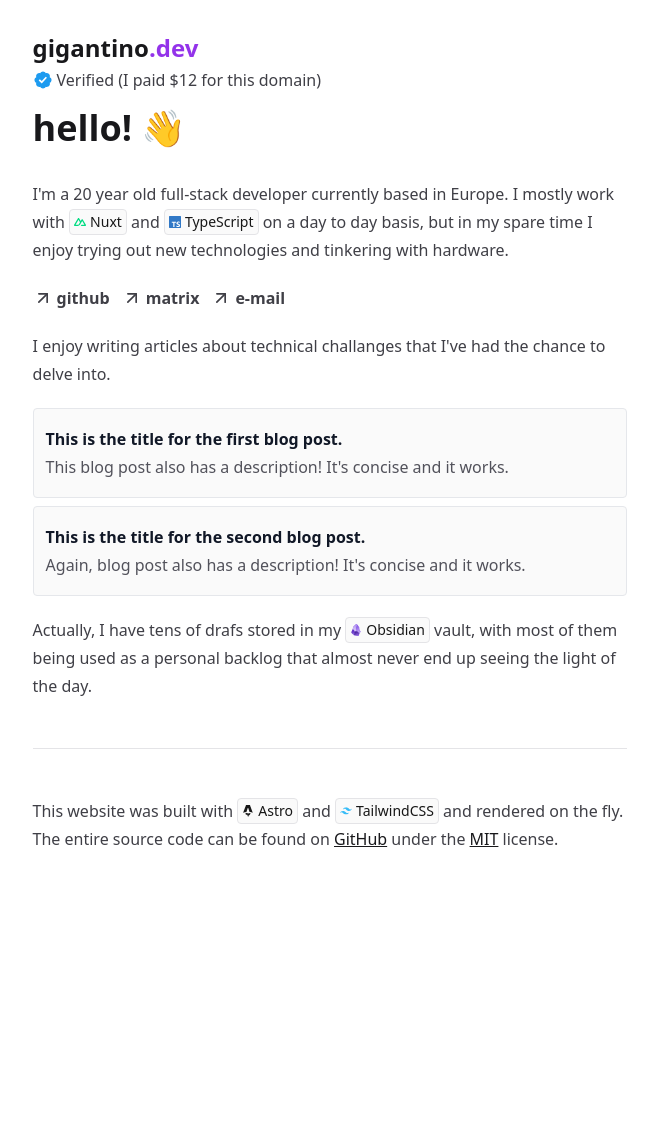
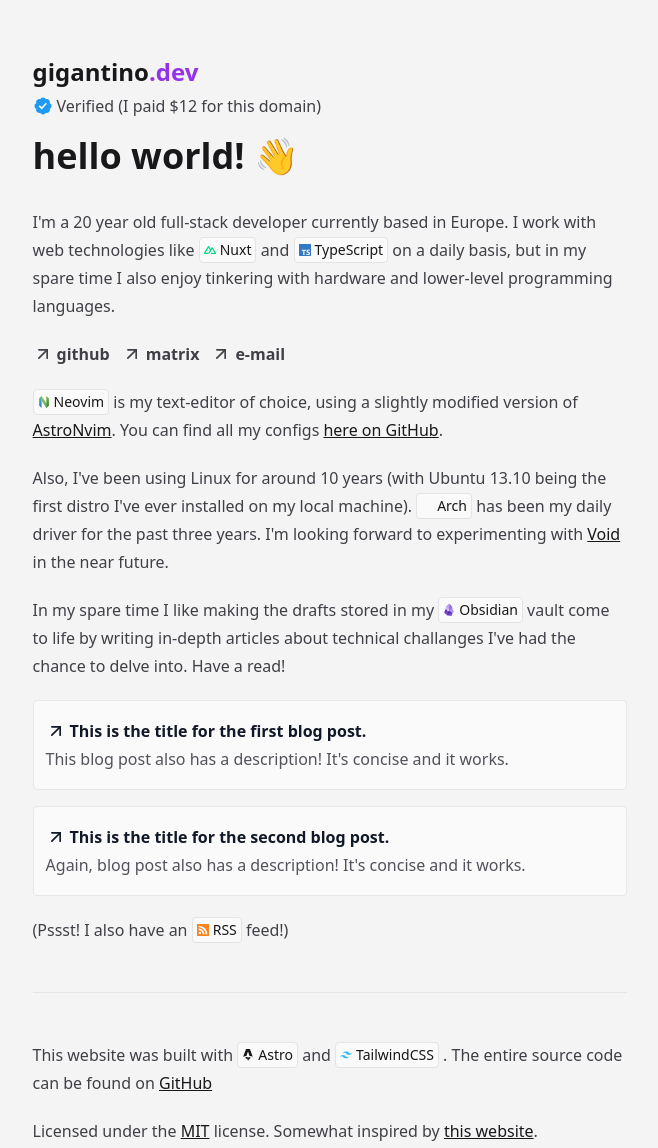
Before and after one commit to gigantino/www, an Astro site: page / in a window 1280 px wide. Shown: the whole page, without its empty margins (310-968 px from the left). Before the commit the page ends 885 px from the top, so only its background shows below. Built offline with nearby package versions, Linux system fonts and the light colour scheme; Astro itself is replaced by a stand-in of ours.

Commit message:
feat: add rss feed, improve homepage, minor fixes

```diff
--- a/package.json
+++ b/package.json
@@ -11,6 +11,7 @@
   },
   "dependencies": {
     "@astrojs/mdx": "^1.1.0",
+    "@astrojs/rss": "^3.0.0",
     "@astrojs/sitemap": "^3.0.0",
     "@astrojs/tailwind": "^5.0.0",
     "@astrojs/vercel": "^5.0.1",
--- a/src/components/Badge.astro
+++ b/src/components/Badge.astro
@@ -11,7 +11,7 @@
 ---
 
 <a
-  class="inline-flex items-center gap-1 rounded border border-zinc-200 bg-zinc-50 p-1 text-sm leading-4 text-neutral-900 no-underline dark:border-zinc-700 dark:bg-zinc-800 dark:text-zinc-100"
+  class="inline-flex items-center gap-1 rounded border border-zinc-200 bg-zinc-50 p-1 text-sm leading-4 text-neutral-900 no-underline hover:underline dark:border-zinc-700 dark:bg-zinc-800 dark:text-zinc-100"
   href={href}
 >
   <Icon name={type} class="h-3 w-3" />
--- a/src/components/Links.astro
+++ b/src/components/Links.astro
@@ -25,9 +25,9 @@
 <div class="not-prose flex gap-3">
   {
     links.map((link) => (
-      <a href={link.href} class="group flex items-center gap-1">
+      <a href={link.href} class="flex items-center gap-1 hover:underline">
         <Icon name="external-link" class="h-5 w-5" />
-        <span class="font-bold group-hover:underline">{link.label}</span>
+        <span class="font-bold">{link.label}</span>
       </a>
     ))
   }
--- a/src/components/Navigation.astro
+++ b/src/components/Navigation.astro
@@ -2,7 +2,7 @@
 import { Icon } from "astro-icon";
 ---
 
-<nav class="m-auto w-full max-w-prose pb-4 text-zinc-700 dark:text-white/80">
+<nav class="not-prose m-auto w-full max-w-prose pb-4 text-zinc-700 dark:text-white/80">
   <div class="flex w-full items-center justify-between">
     <div class="flex flex-col gap-1">
       <a href="/">
--- a/src/components/Post.astro
+++ b/src/components/Post.astro
@@ -1,4 +1,5 @@
 ---
+import { Icon } from "astro-icon";
 interface Props {
   href?: string;
   title?: string;
@@ -9,11 +10,12 @@
 ---
 
 <a
-  class="flex w-full justify-between rounded border bg-zinc-50 px-3 py-4 text-gray-900 dark:border-zinc-700 dark:bg-zinc-800 dark:text-white"
+  class="group flex w-full justify-between rounded border bg-zinc-50 px-3 py-4 text-gray-900 dark:border-zinc-700 dark:bg-zinc-800 dark:text-white"
   href={href}
 >
   <div class="flex flex-col">
-    <p class="font-bold">
+    <p class="flex items-center gap-1 font-bold group-hover:underline">
+      <Icon name="external-link" class="w-5" />
       {title}
     </p>
     <p class="text-zinc-600 dark:text-zinc-300">
--- a/src/components/Posts.astro
+++ b/src/components/Posts.astro
@@ -4,7 +4,7 @@
 ---
 
 <div class="not-prose">
-  <div class="flex flex-col gap-2">
+  <div class="flex flex-col gap-4">
     {
       allPosts.map((post) => (
         <Post
--- a/src/layouts/BlogLayout.astro
+++ b/src/layouts/BlogLayout.astro
@@ -21,10 +21,10 @@
     <title>{title}</title>
     <ViewTransitions fallback="swap" />
   </head>
-  <body class="dark:bg-zinc-900 dark:text-white">
-    <div class="px-4 py-8">
-      <Navigation />
+  <body class="bg-zinc-100 dark:bg-zinc-900 dark:text-white">
+    <div class="px-4 md:py-14">
       <main class="prose prose-zinc m-auto dark:prose-invert" transition:animate="slide">
+        <Navigation />
         <slot />
       </main>
     </div>
--- a/src/pages/index.mdx
+++ b/src/pages/index.mdx
@@ -9,24 +9,39 @@
 import Posts from "@components/Posts.astro";
 import Spotify from "@components/Spotify.astro";
 
-# hello! 👋
+# hello world! 👋
 
-I'm a 20 year old full-stack developer currently based in Europe. I mostly work
-with <Badge type="nuxt" href="https://nuxt.com/" /> and <Badge label="TypeScript" type="typescript" href="https://typescriptlang.org/" />
-on a day to day basis, but in my spare time I enjoy trying out new technologies and tinkering with hardware.
+I'm a 20 year old full-stack developer currently based in Europe. I work with
+web technologies like <Badge type="nuxt" href="https://nuxt.com/" />
+and <Badge label="TypeScript" type="typescript" href="https://typescriptlang.org/" />
+on a daily basis, but in my spare time I also enjoy tinkering with hardware and lower-level
+programming languages.
 
 <Links />
 
-I enjoy writing articles about technical challanges that I've had the chance to delve into.
+<Badge type="neovim" href="https://neovim.io"/> is my text-editor of choice, using a
+slightly modified version of [AstroNvim](https://astronvim.com/). You can find all my configs
+[here on GitHub](https://github.com/gigantino/rice).
+
+Also, I've been using Linux for around 10 years (with Ubuntu 13.10 being the first distro I've ever
+installed on my local machine). <Badge label="Arch" type="arch-linux" href="https://archlinux.org" />
+has been my daily driver for the past three years. I'm looking forward to experimenting
+with [Void](https://voidlinux.org/) in the near future.
+
+In my spare time I like making the drafts stored in
+my <Badge type="obsidian" href="https://obsidian.md/" /> vault come to life by writing
+in-depth articles about technical challanges I've had the chance to delve into.
+Have a read!
 
 <Posts />
 
-Actually, I have tens of drafs stored in my <Badge type="obsidian" href="https://obsidian.md/" /> vault,
-with most of them being used as a personal backlog that almost never end up seeing the
-light of the day.
+(Pssst! I also have an <Badge label="RSS" type="rss" href="/rss.xml"  /> feed!)
 
 ---
 
-This website was built with <Badge type="astro" href="https://astro.build/" label="Astro" /> and <Badge type="tailwindcss" href="https://tailwindcss.com" label="TailwindCSS" />
-and rendered on the fly. The entire source code can be found on [GitHub](https://github.com/gigantino/www) under
-the [MIT](https://github.com/gigantino/www/blob/main/LICENSE) license.
+This website was built with <Badge label="Astro" type="astro" href="https://astro.build/"  />
+and <Badge type="tailwindcss" href="https://tailwindcss.com" label="TailwindCSS" />.
+The entire source code can be found on [GitHub](https://github.com/gigantino/www)
+
+Licensed under the [MIT](https://github.com/gigantino/www/blob/main/LICENSE) license.
+Somewhat inspired by [this website](https://motherfuckingwebsite.com/).
--- /dev/null
+++ b/src/pages/rss.xml.ts
@@ -0,0 +1,11 @@
+import rss, { pagesGlobToRssItems } from "@astrojs/rss";
+import type { APIRoute } from "astro";
+
+export const get: APIRoute = async function get({ site }) {
+  return rss({
+    title: "gg's blog",
+    description: "In depth posts about technical challenges I've had the chance to delve into.",
+    site: site ? site.toString() : "",
+    items: await pagesGlobToRssItems(import.meta.glob("./blog/*.{md,mdx}")),
+  });
+};
```
Also changed, not shown: pnpm-lock.yaml, src/icons/arch-linux.svg (added), src/icons/rss.svg (added).
